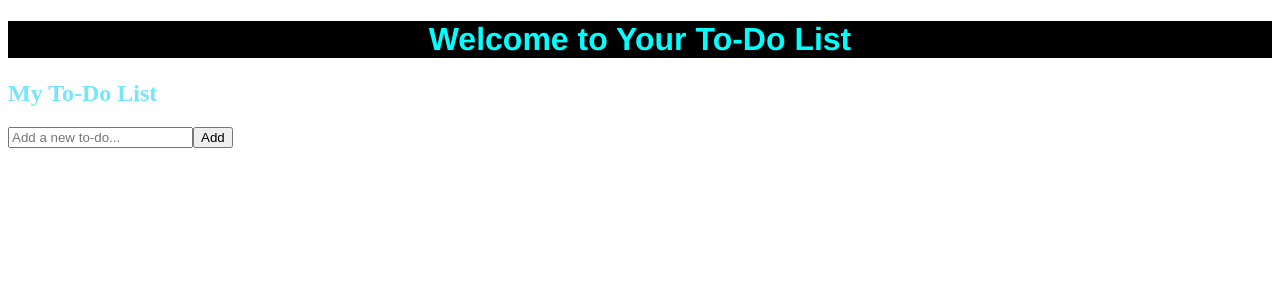
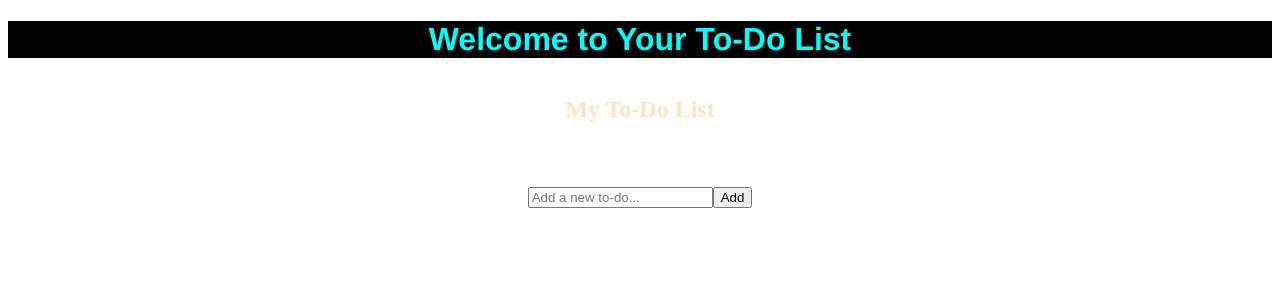
Before and after one commit to Naresh2219/todo-app, an Angular app: page / in a window 1280 px wide. Shown: the top 300 px of the page. Built offline with nearby package versions, Linux system fonts and the light colour scheme.

Commit message:
color change

```diff
--- a/src/app/todo/todo.component.css
+++ b/src/app/todo/todo.component.css
@@ -0,0 +1,10 @@
+.input-field{
+    text-align: center;
+    margin-top:5% ;
+    border-width: 20px;
+}
+div{
+    text-align: center;
+    margin-top: 3%;
+    color: bisque;
+}
--- a/src/app/todo/todo.component.html
+++ b/src/app/todo/todo.component.html
@@ -2,11 +2,11 @@
     Welcome to Your To-Do List
   </h1>
 
-  <div class="todo-container" style="color: #76e5fc;">
+  <div class="todo-container">
     <h2>My To-Do List</h2>
 
     <!-- Input field for adding new to-dos -->
-    <div>
+    <div class="input-field">
       <input type="text" [(ngModel)]="newTodo" placeholder="Add a new to-do..." aria-label="New To-Do"/>
       <button (click)="addTodo()" aria-label="Add To-Do">Add</button>
     </div>
```
